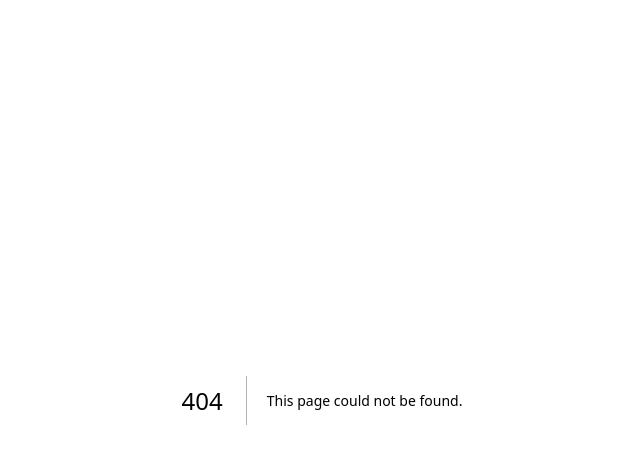
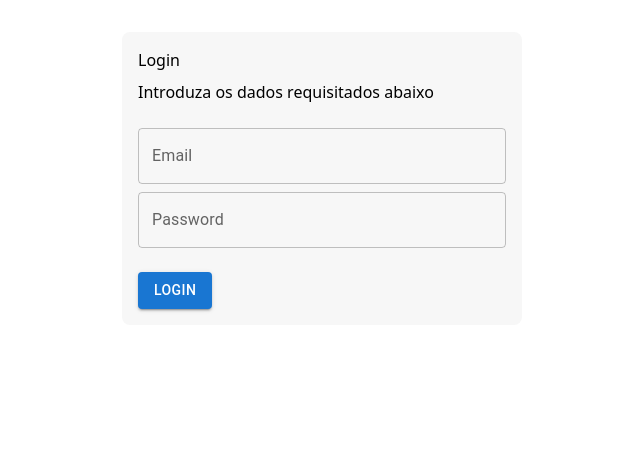
Before and after one commit to Cristiano-Rodrigues/sturdy-sys-frontend, a Next.js app: page /login in a window 1280 px wide. Before the commit this address had no page. Shown: the top 464 px of the page, without its empty margins (318-958 px from the left). Built offline with nearby package versions, Linux system fonts and the light colour scheme.

Commit message:
add login form

```diff
--- /dev/null
+++ b/app/login/page.tsx
@@ -0,0 +1,17 @@
+import { Button, TextField } from "@mui/material";
+
+export default async function Home() {
+  return (
+    <div className="flex justify-center h-screen w-full p-2 pt-8">
+      <div className="flex flex-col w-[400px] gap-2 p-4 rounded-lg bg-lightGray h-fit">
+        <h1>Login</h1>
+        <p>Introduza os dados requisitados abaixo</p>
+        <div className="flex gap-2 flex-col my-4">
+          <TextField label="Email" id="email" name='email' />
+          <TextField label="Password" id="password" name='password' type="password"/>
+        </div>
+        <Button variant="contained" type='submit' className="w-fit">Login</Button>
+      </div>
+    </div>
+  );
+}
--- /dev/null
+++ b/app/user/login/page.tsx
@@ -0,0 +1,17 @@
+import { Button, TextField } from "@mui/material";
+
+export default async function Home() {
+  return (
+    <div className="flex justify-center h-screen w-full p-2 pt-8">
+      <div className="flex flex-col w-[400px] gap-2 p-4 rounded-lg bg-lightGray h-fit">
+        <h1>Login</h1>
+        <p>Introduza os dados requisitados abaixo</p>
+        <div className="flex gap-2 flex-col my-4">
+          <TextField label="Email" id="email" name='email' />
+          <TextField label="Password" id="password" name='password' type="password"/>
+        </div>
+        <Button variant="contained" type='submit' className="w-fit">Login</Button>
+      </div>
+    </div>
+  );
+}
```
